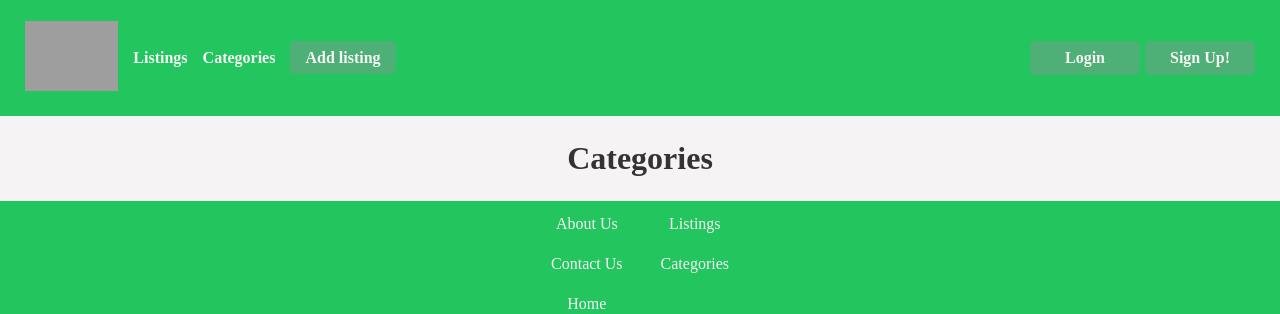
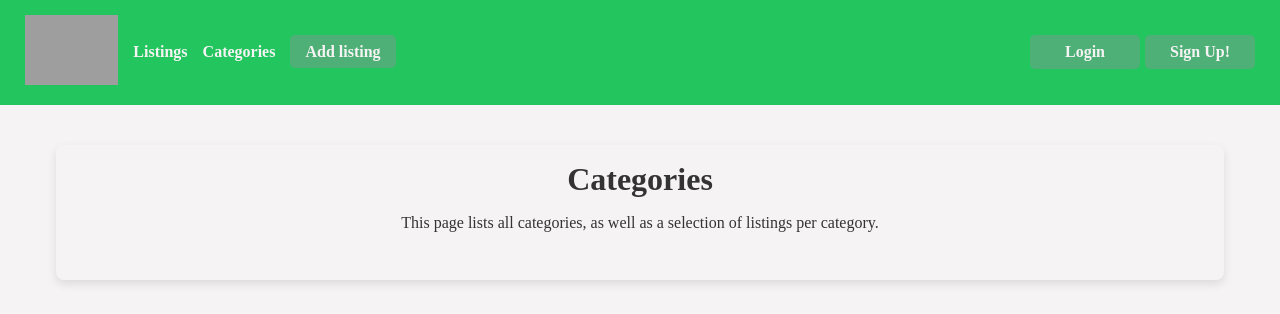
Before and after one commit to JasperK04/marketplace_project, a Flask app: page /categories in a window 1280 px wide. Shown: the top 314 px of the page. Run offline with Flask 3, Linux system fonts and the light colour scheme; data that the repository does not hold is empty; grey boxes are pictures that could not be loaded.

Commit message:
Copy category header from index

```diff
--- a/app/static/css/categories.css
+++ b/app/static/css/categories.css
@@ -2,10 +2,51 @@
 @import url(components/listing_card.css);
 
 
-h1 {
-    font-size: 2rem;
-    margin: 0;
+.intro {
+    padding: 1em;
+    box-shadow: 0 4px 10px rgba(0, 0, 0, 0.1);
+    border-radius: 8px;
+    margin: 1em;
     text-align: center;
+
+    h1 {
+        font-size: 2rem;
+        margin: 0;
+    }
+
+    .category-list {
+        display: grid;
+        grid-template-columns: repeat(auto-fill, minmax(200px, 1fr));
+        gap: .5em;
+        justify-content: space-evenly;
+        margin: 1rem 2.5rem;
+
+        .category-card {
+            display:flex;
+            flex-direction:column;
+            justify-content: space-between;
+            padding: 1em;
+            width:10em;
+            box-shadow: 0 4px 10px rgba(0, 0, 0, 0.15);
+            border-radius: 8px;
+            margin: 1em;
+            text-align: center;
+
+            a {
+                text-decoration: none;
+                color: inherit;
+            }
+
+        }
+
+        .category-card:hover {
+            transform: translateY(-5px);
+            box-shadow: 0 5px 12px rgba(0, 0, 0, 0.2);
+        }
+
+    }
+
+
 }
 
 
--- a/app/templates/categories.html
+++ b/app/templates/categories.html
@@ -4,7 +4,21 @@
 <link rel="stylesheet" href="{{ url_for('static', filename='css/categories.css') }}">
 {% endblock %}
 {% block content %}
+    <div class="intro">
         <h1>Categories</h1>
+        <p>This page lists all categories, as well as a selection of listings per category.</p>
+        <div class="category-list">
+            {% for data in categories.values() %}
+                <div class="category-card">
+                    <h3>{{ data["category"].name }}</h3>
+                    <p>{{ data["category"].description }}</p>
+                    <button class="outline">
+                        <a href="{{ url_for('routes.category', category_id=data['category'].id) }}">View Listings</a>
+                    </button>
+                </div>
+            {% endfor %}
+        </div>
+    </div>
     {% for data in categories.values() %}
         <div class="category">
             <div class="category-header">
```
Lines whose indentation alone changed are shown as unchanged.
